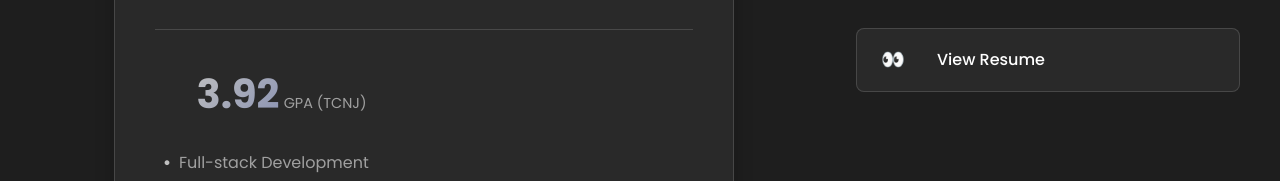
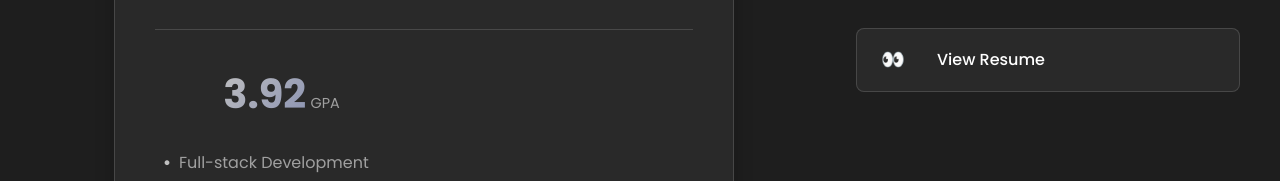
Before and after one commit to WillRoche2587/WillRoche2587.github.io, a website: page index.html in a window 1280 px wide. Shown: the part 3609-3790 px from the top of the page. Drawn offline with nearby package versions, Linux system fonts and the light colour scheme; animation ran at ten frames a second.

Commit message:
Update index.html

```diff
--- a/index.html
+++ b/index.html
@@ -165,7 +165,7 @@
                                 <div class="resume-stats">
                                     <div class="stat">
                                         <span class="number">3.92</span>
-                                        <span class="label">GPA (TCNJ)</span>
+                                        <span class="label">GPA</span>
                                     </div>
                                 </div>
 
```
